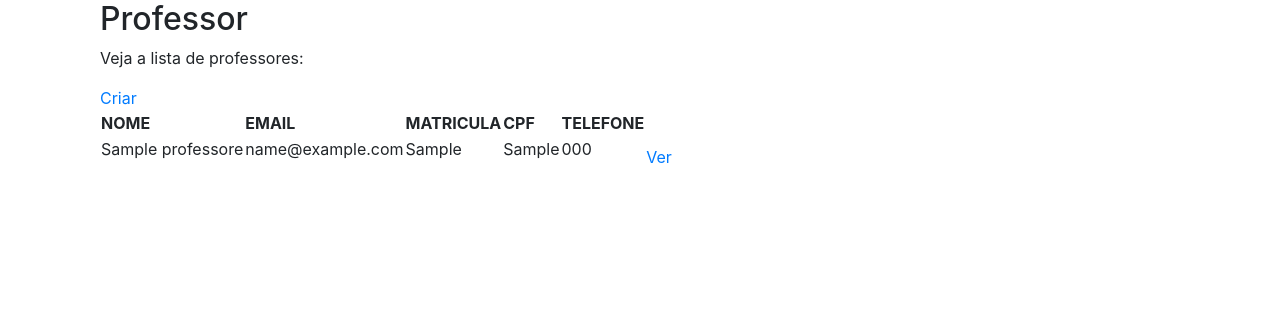
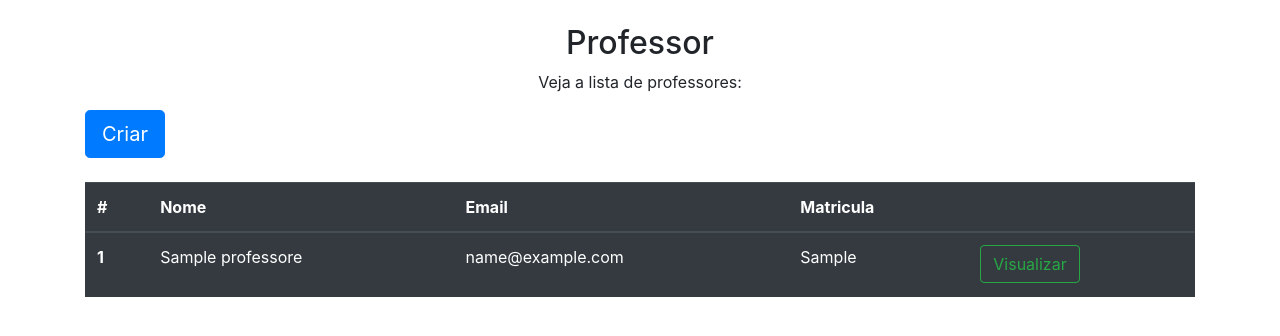
Before and after one commit to anakettl/Sistema-Gerenciamento-TCC, a Spring Boot app: page /professores in a window 1280 px wide. Shown: the part 56-392 px from the top of the page. Run offline with Spring Boot 4, Linux system fonts and the light colour scheme; the visitor is signed in with stand-in values (Sample User, id 1); empty tables hold one stand-in row (values such as "Sample post"); some of the project's set-up classes (security, data sources, template engines, error pages and the like) are left out, and stand-ins take their place; database files in the repository are not loaded; some libraries are stand-ins or nearby versions.

Commit message:
refatorado tabela de visualizacao dos professores

```diff
--- a/src/main/resources/templates/professor/index.html
+++ b/src/main/resources/templates/professor/index.html
@@ -9,47 +9,37 @@
 
 <body>
 
-	<div class="container-fluid">
+	<br class="container-fluid"/>
 
-	<h2>Professor</h2>
+	<h2 class="text-center">Professor</h2>
 
-    <p>Veja a lista de professores:</p>
+    <p class="text-center">Veja a lista de professores:</p>
 
     <div th:if="${#messages}"></div>
 
-    <a type="button" th:href="@{/professores/create}">Criar</a>
+	<div class="row-cols-3">
+		<a th:href="@{/professores/create}" class="btn btn-primary btn-lg">Criar</a>
+	</div>
 
+	<br class="container-fluid"/>
 
-	<table>
+		<table class="table table-hover table-dark">
 			<thead>
 			<tr>
-			<th>NOME</th>
-			<th>EMAIL</th>
-			<th>MATRICULA</th>
-			<th>CPF</th>
-			<th>TELEFONE</th>
+				<th scope="col">#</th>
+				<th scope="col">Nome</th>
+				<th scope="col">Email</th>
+				<th scope="col">Matricula</th>
+				<th scope="col"></th>
 			</tr>
 			</thead>
 			<tbody>
-		<tr th:each="professor : ${professores}">
-			<td>
-				<p th:text="${professor.nome}"></p>
-			</td>
-			<td>
-				<p th:text="${professor.email}"></p>
-			</td>
-			<td>
-				<p th:text="${professor.matricula}"></p>
-			</td>
-			<td>
-				<p th:text="${professor.cpf}"></p>
-			</td>
-			<td>
-				<p th:text="${professor.telefone}"></p>
-			</td>
-			<td>
-				<a th:href="@{/professores/__${professor.id}__}"> Ver</a>
-			</td>
+			<tr th:each="professor, count : ${professores}">
+				<th scope="row" th:text="${count.count}"></th>
+				<td><p th:text="${professor.nome}"></p></td>
+				<td><p th:text="${professor.email}"></td>
+				<td><p th:text="${professor.matricula}"></td>
+				<td><button th:href="@{/professores/__${professor.id}__}" class="btn btn-outline-success">Visualizar</button></td>
 			</tr>
 			</tbody>
 		</table>
```
Lines whose indentation alone changed are shown as unchanged.
